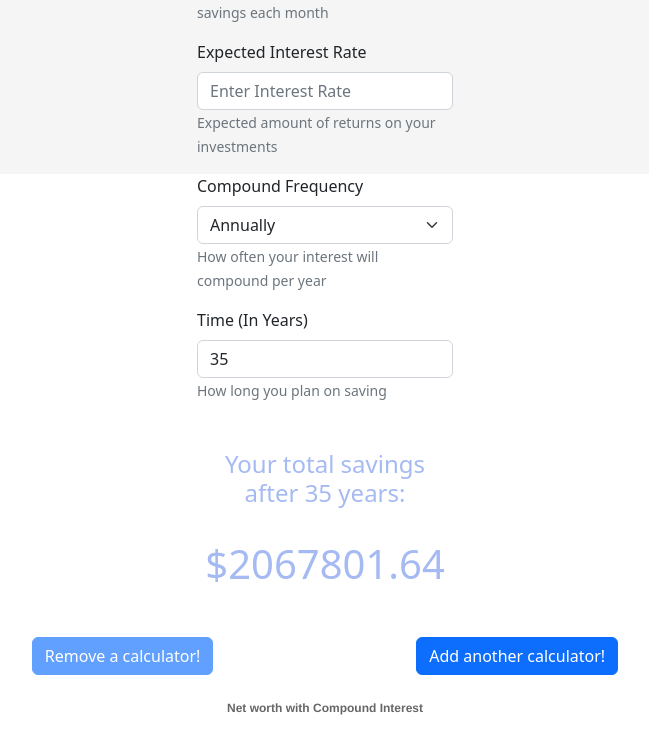
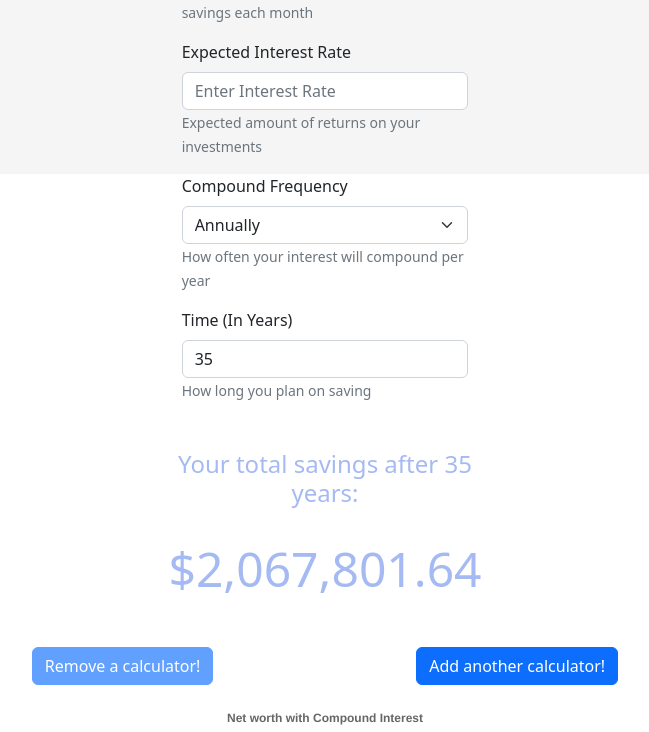
Before and after one commit to jyeh20/compound-interest-calculator, a React (Create React App) app: page /compound-interst-calc in a window 1280 px wide. Shown: the part 626-1358 px from the top of the page, without its empty margins (315-964 px from the left). Built offline with nearby package versions, Linux system fonts and the light colour scheme.

Commit message:
Nicer total with commas

```diff
--- a/src/App.css
+++ b/src/App.css
@@ -74,6 +74,9 @@
   align-self: center;
   justify-content: space-between;
   flex-wrap: wrap;
+}
+.Interest-Calculator-form-wrapper {
+  margin: auto;
 }
 .Interest-Calculator-forms {
   margin: auto;
@@ -177,8 +180,11 @@
   }
   .Interest-Calculator-forms {
     padding: 2vw;
-    width: 30%;
+    width: 40%;
     max-width: 475px;
+  }
+  .Interest-Calculator-form-wrapper {
+    width: 80%;
   }
   .Interest-Calculator-chart-container {
     width: 60vw;
@@ -199,7 +205,7 @@
   }
   h1.tool-amount-display-amount {
     padding-top: 3vh;
-    font-size: 2.5em;
+    font-size: 3em;
     text-align: center;
   }
 }
--- a/src/apps/components/CalculatorForm.jsx
+++ b/src/apps/components/CalculatorForm.jsx
@@ -99,6 +99,7 @@ const CalculatorForm = (props) => {
   };
 
   return (
+    <div className="Interest-Calculator-form-wrapper">
       <Form>
         <Form.Group className="mb-3" controlId="formInitialInvestment">
           <Form.Label>Title</Form.Label>
@@ -181,6 +182,7 @@ const CalculatorForm = (props) => {
           </Form.Text>
         </Form.Group>
       </Form>
+    </div>
   );
 };
 
--- a/src/apps/components/CalculatorTotal.jsx
+++ b/src/apps/components/CalculatorTotal.jsx
@@ -1,5 +1,6 @@
 import React from "react";
 import CompoundCalculator from "./CompoundCalculator";
+import { formatNumberStringWithCommas } from "../../assets/utils";
 
 const CalculatorTotal = (props) => {
   const { interestData } = props;
@@ -11,7 +12,7 @@ const CalculatorTotal = (props) => {
       </h3>
       <h1 className="tool-amount-display-amount">
         $
-        {Number.parseFloat(
+        {formatNumberStringWithCommas(
           calculator.roundDecimal(
             Number.parseFloat(
               calculator.recurringCompoundCalc(
--- a/src/assets/utils.js
+++ b/src/assets/utils.js
@@ -16,4 +16,40 @@ const getMintVariant = () => {
   return mintVariant;
 };
 
-export { getColors, getMint, getMintVariant };
+const formatNumberStringWithCommas = (dollarAmount) => {
+  if (!dollarAmount) {
+    return "";
+  }
+  const amountSplitAtDecimal = dollarAmount.split(".");
+  let decimal = [];
+  if (amountSplitAtDecimal.length === 2) {
+    // Cents
+    decimal = amountSplitAtDecimal[1].split("");
+
+    // Add trailing zeros
+    while (decimal.length < 2) {
+      decimal.push("0");
+    }
+  } else {
+    while (decimal.length < 2) {
+      decimal.push("0");
+    }
+  }
+  // Dollar amount
+  let left = amountSplitAtDecimal[0].split("").reverse();
+  // Add commas
+  let newDollarAmount = [];
+  for (let i = 0; i < left.length; i++) {
+    if (i % 3 === 0 && i !== 0) {
+      newDollarAmount.push(",");
+    }
+    newDollarAmount.push(left[i]);
+  }
+
+  newDollarAmount = newDollarAmount.reverse().join("");
+  decimal = decimal.join("");
+
+  return [newDollarAmount, decimal].join(".");
+};
+
+export { getColors, getMint, getMintVariant, formatNumberStringWithCommas };
```
Lines whose indentation alone changed are shown as unchanged.
